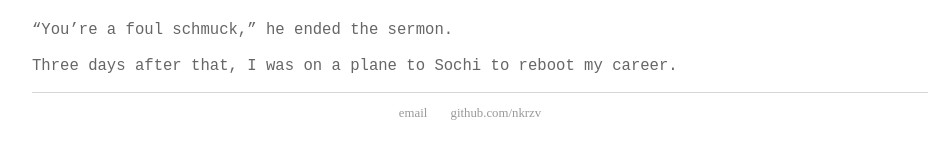
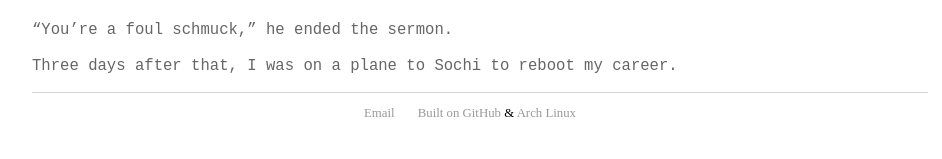
Before and after one commit to nkrzv/nkrzv.github.io, a Jekyll site: the page built from _posts/2019-10-09-chapter-01.md, in a window 1280 px wide and 900 px high, scrolled down 3763 px. Shown: the part 719-878 px from the top of the window, without its empty margins (160-1102 px from the left). Built offline with Jekyll 4.4.1, drawn with Linux system fonts in a browser that asks for light colours.

Commit message:
Update default.html

```diff
--- a/_layouts/default.html
+++ b/_layouts/default.html
@@ -17,8 +16,8 @@
 		</div>
 		<footer>
     		<ul>
-        		<li><a href="mailto:nikoraz@gmail.com">email</a></li>
-        		<li><a href="https://github.com/hankquinlan">github.com/nkrzv</a></li>
+        		<li><a href="mailto:nikoraz@gmail.com">Email</a></li>
+			<li><a href="https://github.com/nkrzv">Built on GitHub</a> & <a href="https://www.archlinux.org/">Arch Linux</a></li>
 			</ul>
 		</footer>
 	</body>
```
Also changed, not shown: other parts of _layouts/default.html (+0 -1 lines).
